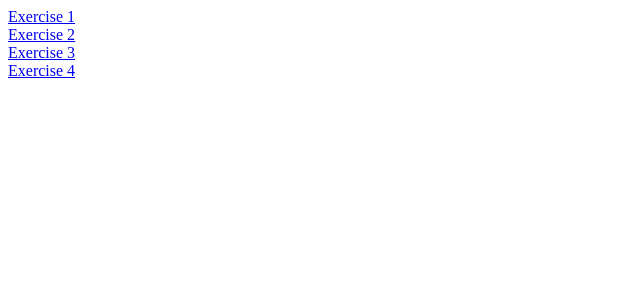
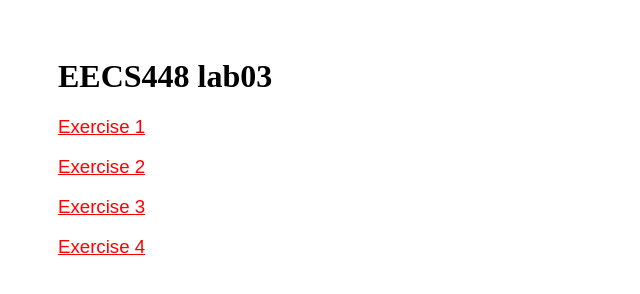
Before and after one commit to jacob-hegna/eecs-lab03, a plain HTML site: page index.html in a window 1280 px wide. Shown: the whole page, without its empty margins (0-640 px from the left). Drawn offline with Linux system fonts and the light colour scheme.

Commit message:
Spruce up the landing page

```diff
--- a/index.html
+++ b/index.html
@@ -1,12 +1,15 @@
 <html>
     <head>
         <title>EECS-448 lab03</title>
+        <link href="myStyle.css" rel="stylesheet" type="text/css"/>
     </head>
 
     <body>
-        <a href="exercise-1/index.html">Exercise 1</a><br>
-        <a href="exercise-2/index.html">Exercise 2</a><br>
-        <a href="exercise-3/index.html">Exercise 3</a><br>
+        <h1>EECS448 lab03</h1>
+
+        <a href="exercise-1/index.html">Exercise 1</a><br><br>
+        <a href="exercise-2/index.html">Exercise 2</a><br><br>
+        <a href="exercise-3/index.html">Exercise 3</a><br><br>
         <a href="exercise-4/index.html">Exercise 4</a>
     </body>
 </html>
--- /dev/null
+++ b/myStyle.css
@@ -0,0 +1,9 @@
+body {
+    padding: 50px 50px 50px 50px;
+}
+
+a {
+    color: red;
+    font-size: 14pt;
+    font-family: Arial;
+}
```
